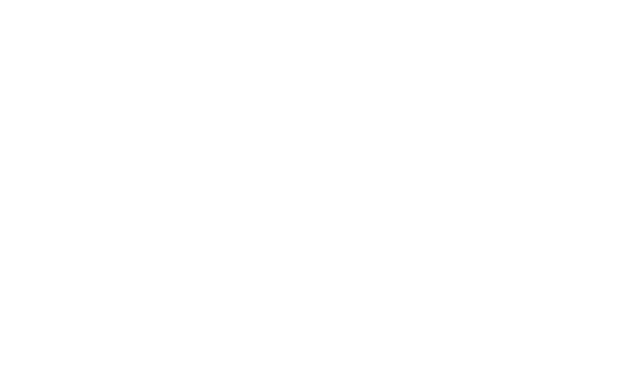
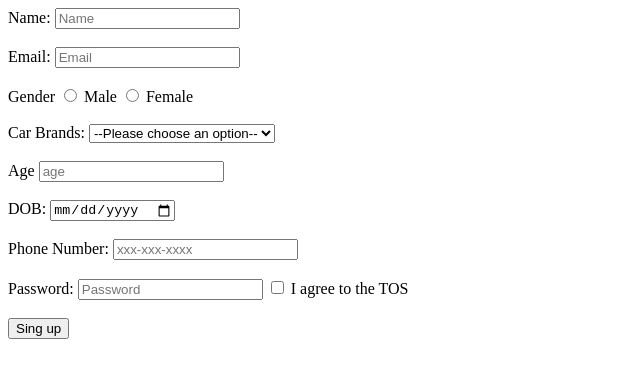
Before and after one commit to acciojob/signup-form-car-Neelam123K, a website: page main.html in a window 1280 px wide. Shown: the whole page, without its empty margins (0-640 px from the left). Drawn offline with Linux system fonts and the light colour scheme.

Commit message:
created a submission

```diff
--- a/main.html
+++ b/main.html
@@ -7,6 +7,55 @@
 </head>
 
 <body>
+	<form method="post">
+
+		<label for="name">Name:</label>
+    <input type="text" id="name" name="name" placeholder="Name" required>
+    <br><br>
+
+		<lable for="Email">Email:</lable>
+		<input type="email" id="email" email="email" placeholder="Email" required>
+		<br><br>
+
+		<lable>Gender</lable>
+<input type="radio" id="gender_m" name="gender" value="male" required>
+    <label for="gender_m">Male</label>
+
+    <input type="radio" id="gender_f" name="gender" value="female" required>
+    <label for="gender_f">Female</label>
+    <br><br>
+
+		<label for="cars">Car Brands:</label>
+    <select id="cars" name="cars" required>
+      <option value="">--Please choose an option--</option>
+      <option value="BMW">BMW</option>
+      <option value="Audi">Audi</option>
+      <option value="Toyota">Toyota</option>
+      <option value="Tesla">Tesla</option>
+    </select>
+    <br><br>
+
+		<lable for="age">Age</lable>
+		<input type="number" id="age"  name="age" placeholder="age" required>
+		<br><br>
+
+		<label for="dob">DOB:</label>
+		<input type="date" id="dob" name="dob" required>
+		<br><br>
+
+		<label for="tel">Phone Number:</label>
+		<input type="tel" id="tel" name="tel" placeholder="xxx-xxx-xxxx">
+		<br><br>
+
+		<lable for="password">Password:</lable>
+		<input type="password" id="password" name="password" placeholder="Password" required>
+
+		<input type="checkbox" id="tos" name="tos" required>
+    <label for="tos">I agree to the TOS</label>
+    <br><br>
+
+		<button type="submit">Sing up</button>
+	</form>
 	<!-- the entire body must be written by student -->
     <script type="text/javascript" src="./script.js">
 </script>
```
